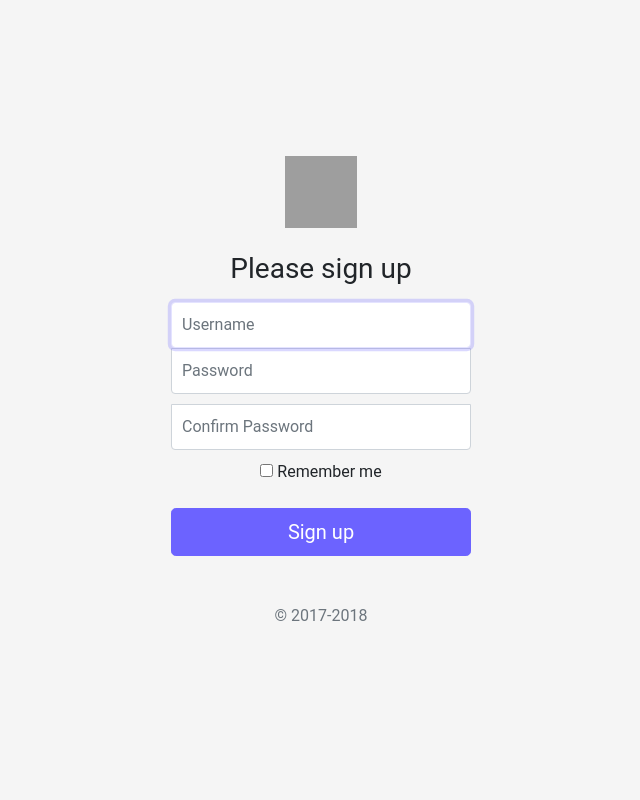
After one commit to AisDisappeared/mysite, a Django app: page /accounts/signup/ in a window 1280 px wide. The commit adds this page. Shown: the whole page, without its empty margins (319-959 px from the left). Run offline with Django 5.2, Linux system fonts and the light colour scheme; parts of the project's set-up code (start-up, migrations or seed data) failed here and were passed over; some libraries are stand-ins or nearby versions; grey boxes are pictures that could not be loaded.

Commit message:
Sign up form
used Usercreationform from django auth to have sign up form and model and datas

```diff
--- a/accounts/urls.py
+++ b/accounts/urls.py
@@ -6,5 +6,5 @@ app_name = 'accounts'
 urlpatterns = [
     path('login',login_view ,name='login'),
     path('logout',logout_view,name='logout'),
-    path('signup',signup_view,name='signup'),
+    path('signup/',signup_view,name='signup'),
 ]
--- a/accounts/views.py
+++ b/accounts/views.py
@@ -1,4 +1,5 @@
 from calendar import c
+from selectors import EpollSelector
 from django.shortcuts import redirect, render
 from django.contrib.auth import authenticate, login,logout
 from django.contrib.auth.forms import AuthenticationForm,UserCreationForm
@@ -38,12 +39,14 @@ def logout_view(request):
 
 # signup view function
 def signup_view(request):
-    if request.method == 'POST':
-        form = UserCreationForm(request.POST)
-        if form.is_valid():
-            form.save()
-            reverse('account:login')
-            sweetify.success(request, 'registeration successful')
-    form = UserCreationForm()
-    context = {'form':form}
-    return render(request,'accounts/signup.html',context)
+   if not request.user.is_authenticated:
+       if request.method == 'POST':
+           form = UserCreationForm(request.POST)
+           if form.is_valid():
+               form.save()
+               return redirect('/')
+       form = UserCreationForm()
+       context = {'form': form}
+       return render(request, 'accounts/signup.html',context)
+   else:
+       return redirect('/')
--- /dev/null
+++ b/statics/css/signin.css
@@ -0,0 +1,49 @@
+html,
+body {
+  height: 100%;
+}
+
+body {
+  display: -ms-flexbox;
+  display: -webkit-box;
+  display: flex;
+  -ms-flex-align: center;
+  -ms-flex-pack: center;
+  -webkit-box-align: center;
+  align-items: center;
+  -webkit-box-pack: center;
+  justify-content: center;
+  padding-top: 40px;
+  padding-bottom: 40px;
+  background-color: #f5f5f5;
+}
+
+.form-signin {
+  width: 100%;
+  max-width: 330px;
+  padding: 15px;
+  margin: 0 auto;
+}
+.form-signin .checkbox {
+  font-weight: 400;
+}
+.form-signin .form-control {
+  position: relative;
+  box-sizing: border-box;
+  height: auto;
+  padding: 10px;
+  font-size: 16px;
+}
+.form-signin .form-control:focus {
+  z-index: 2;
+}
+.form-signin input[type="email"] {
+  margin-bottom: -1px;
+  border-bottom-right-radius: 0;
+  border-bottom-left-radius: 0;
+}
+.form-signin input[type="password"] {
+  margin-bottom: 10px;
+  border-top-left-radius: 0;
+  border-top-right-radius: 0;
+}
--- a/templates/accounts/login.html
+++ b/templates/accounts/login.html
@@ -38,7 +38,7 @@
                                     <p class="mb-4">Sign in if you have an account</p>
                                 </div>
                                 <form action="{% url 'accounts:login' %}" method="post">
-                                    {% csrf_token %}
+                                     {% csrf_token %}
                                     <div class="form-group first">
                                         <label for="username">Username</label>
                                         <input type="text" class="form-control" name="username" required>
--- /dev/null
+++ b/templates/accounts/signup.html
@@ -0,0 +1,41 @@
+{% load static %}
+<!doctype html>
+<html lang="en">
+
+<head>
+    <meta charset="utf-8">
+    <meta name="viewport" content="width=device-width, initial-scale=1, shrink-to-fit=no">
+    <meta name="description" content="">
+    <meta name="author" content="">
+    <title>Register</title>
+
+    <!-- Bootstrap core CSS -->
+    <link rel="stylesheet" href="{% static 'css/bootstrap.min.css' %}">
+
+    <!-- Custom styles for this template -->
+    <link rel="stylesheet" href="{% static 'css/signin.css' %}">
+
+</head>
+
+<body class="text-center">
+    <form class="form-signin" method="post" action="{% url 'accounts:signup' %}">
+        {% csrf_token %}
+        <img class="mb-4" src="https://getbootstrap.com/docs/4.0/assets/brand/bootstrap-solid.svg" alt="" width="72"
+            height="72">
+        <h1 class="h3 mb-3 font-weight-normal">Please sign up</h1>
+        <label for="inputEmail" class="sr-only">Username</label>
+        <input type="text" name="username" class="form-control" placeholder="Username" required autofocus>
+        <label for="inputPassword" class="sr-only">Password</label>
+        <input type="password" name="password1" class="form-control" placeholder="Password" required>
+        <input type="password" name="password2" class="form-control" placeholder="Confirm Password" required>
+        <div class="checkbox mb-3">
+            <label>
+                <input type="checkbox" value="remember-me"> Remember me
+            </label>
+        </div>
+        <button class="btn btn-lg btn-primary btn-block" type="submit">Sign up</button>
+        <p class="mt-5 mb-3 text-muted">&copy; 2017-2018</p>
+    </form>
+</body>
+
+</html>
```
Also changed, not shown: db.sqlite3.
